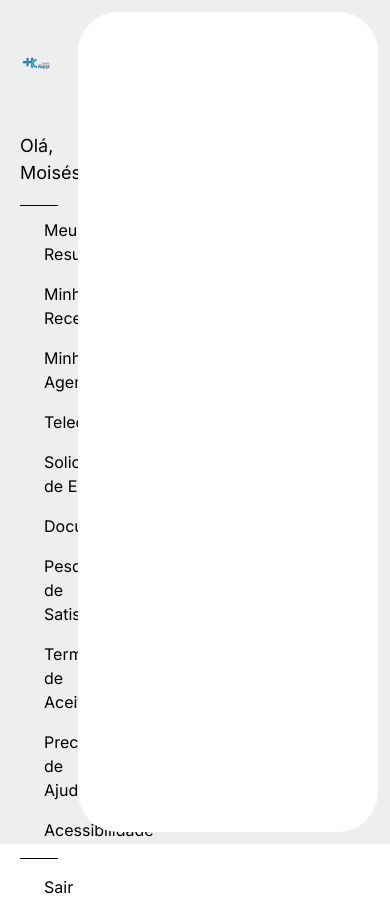
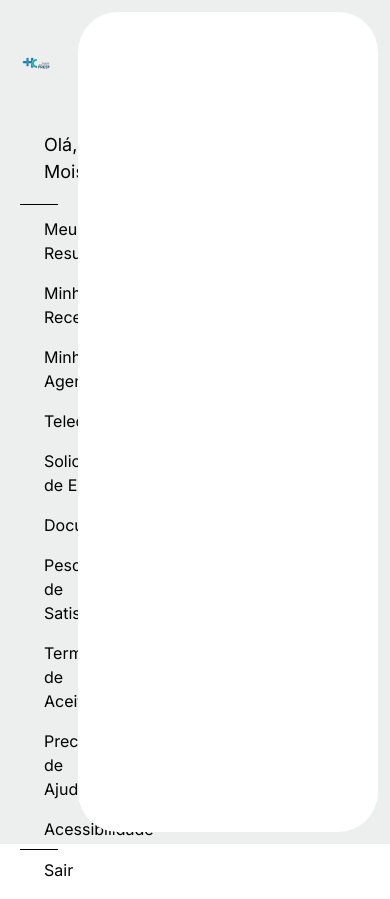
Before and after one commit to BSM-Challenge/ct-hc, a React (Vite) app: page /hc in a window 390 px wide. Built offline with nearby package versions, Linux system fonts and the light colour scheme; a web font is replaced by a local one.

Commit message:
Feito a responsividade do menu para Desktops e Notebooks

```diff
--- a/src/components/HC/Header/index.tsx
+++ b/src/components/HC/Header/index.tsx
@@ -4,7 +4,14 @@ import { IoPersonCircle } from "react-icons/io5";
 
 export default function HeaderHC() {
   return (
-    <header className="h-screen w-[20%] px-[20px]">
+    <header
+    className="
+    h-screen w-[20%] px-[20px]
+    md:w-[30%]
+    lg:w-[27%]
+    xl:w-[21.5%]
+    "
+    >
       <div className="flex items-center">
         <Link to="/hc">
           <img src="/logoHC.png" alt="" className="w-[90%]" />
@@ -14,10 +21,10 @@ export default function HeaderHC() {
           title="Fechar Menu"
         />
       </div>
-      <nav className="mt-[3%]">
+      <nav className="mt-[1%]">
         <Link to="/hc">
           <ul>
-            <li className="flex justify-between items-center max-w-[70%] mb-4">
+            <li className="flex gap-6 items-center max-w-[100%] mb-4">
               <IoPersonCircle className="text-[var(--color-grey)] text-6xl" />
               <p className="text-[18px]">Olá, Moisés</p>
             </li>
@@ -26,7 +33,7 @@ export default function HeaderHC() {
         <hr className="my-3" />
         <div className="flex flex-col gap-4">
           <Link to="/hc">
-            <ul className="flex gap-6 items-center max-w-[80%]">
+            <ul className="flex gap-6 items-center max-w-[100%]">
               <li>
                 <img src="/icon-meus-resultados.png" alt="" className="w-[33px]" />
               </li>
@@ -36,7 +43,7 @@ export default function HeaderHC() {
             </ul>
           </Link>
           <Link to="/hc">
-            <ul className="flex gap-6 items-center max-w-[80%]">
+            <ul className="flex gap-6 items-center max-w-[100%]">
               <li>
                 <img src="/icon-receitas.png" alt="" className="w-[33px]" />
               </li>
@@ -46,7 +53,7 @@ export default function HeaderHC() {
             </ul>
           </Link>
           <Link to="/hc">
-            <ul className="flex gap-6 items-center max-w-[80%]">
+            <ul className="flex gap-6 items-center max-w-[100%]">
               <li>
                 <img src="/icon-minha-agenda.png" alt="" className="w-[33px]" />
               </li>
@@ -56,7 +63,7 @@ export default function HeaderHC() {
             </ul>
           </Link>
           <Link to="/hc">
-            <ul className="flex gap-6 items-center max-w-[80%]">
+            <ul className="flex gap-6 items-center max-w-[100%]">
               <li>
                 <img src="/icon-teleconsulta.png" alt="" className="w-[33px]" />
               </li>
@@ -66,7 +73,7 @@ export default function HeaderHC() {
             </ul>
           </Link>
           <Link to="/hc">
-            <ul className="flex gap-6 items-center max-w-[90%]">
+            <ul className="flex gap-6 items-center max-w-[100%]">
               <li>
                 <img src="/icon-solicitacao-de-exames.png" alt="" className="w-[33px]" />
               </li>
@@ -76,7 +83,7 @@ export default function HeaderHC() {
             </ul>
           </Link>
           <Link to="/hc">
-            <ul className="flex gap-6 items-center max-w-[80%]">
+            <ul className="flex gap-6 items-center max-w-[100%]">
               <li>
                 <img src="/icon-documentos.png" alt="" className="w-[33px]" />
               </li>
@@ -86,7 +93,7 @@ export default function HeaderHC() {
             </ul>
           </Link>
           <Link to="/hc">
-            <ul className="flex gap-6 items-center max-w-[90%]">
+            <ul className="flex gap-6 items-center max-w-[100%]">
               <li>
                 <img src="/icon-pesquisa-de-satisfacao.png" alt="" className="w-[33px]" />
               </li>
@@ -96,7 +103,7 @@ export default function HeaderHC() {
             </ul>
           </Link>
           <Link to="/hc">
-            <ul className="flex gap-6 items-center max-w-[80%]">
+            <ul className="flex gap-6 items-center max-w-[100%]">
               <li>
                 <img src="/icon-termos-de-aceite.png" alt="" className="w-[33px]" />
               </li>
@@ -106,7 +113,7 @@ export default function HeaderHC() {
             </ul>
           </Link>
           <Link to="/hc">
-            <ul className="flex gap-6 items-center max-w-[80%]">
+            <ul className="flex gap-6 items-center max-w-[100%]">
               <li>
                 <img src="/icon-preciso-de-ajuda.png" alt="" className="w-[33px]" />
               </li>
@@ -116,7 +123,7 @@ export default function HeaderHC() {
             </ul>
           </Link>
           <Link to="/hc">
-            <ul className="flex gap-6 items-center max-w-[80%]">
+            <ul className="flex gap-6 items-center max-w-[100%]">
               <li>
                 <img src="/icon-acessibilidade.png" alt="" className="w-[33px]" />
               </li>
@@ -127,7 +134,7 @@ export default function HeaderHC() {
           </Link>
         </div>
       </nav>
-      <hr className="my-4"/>
+      <hr className="my-2"/>
       <Link to="/">
         <ul className="flex gap-6 items-center">
           <li>
```
